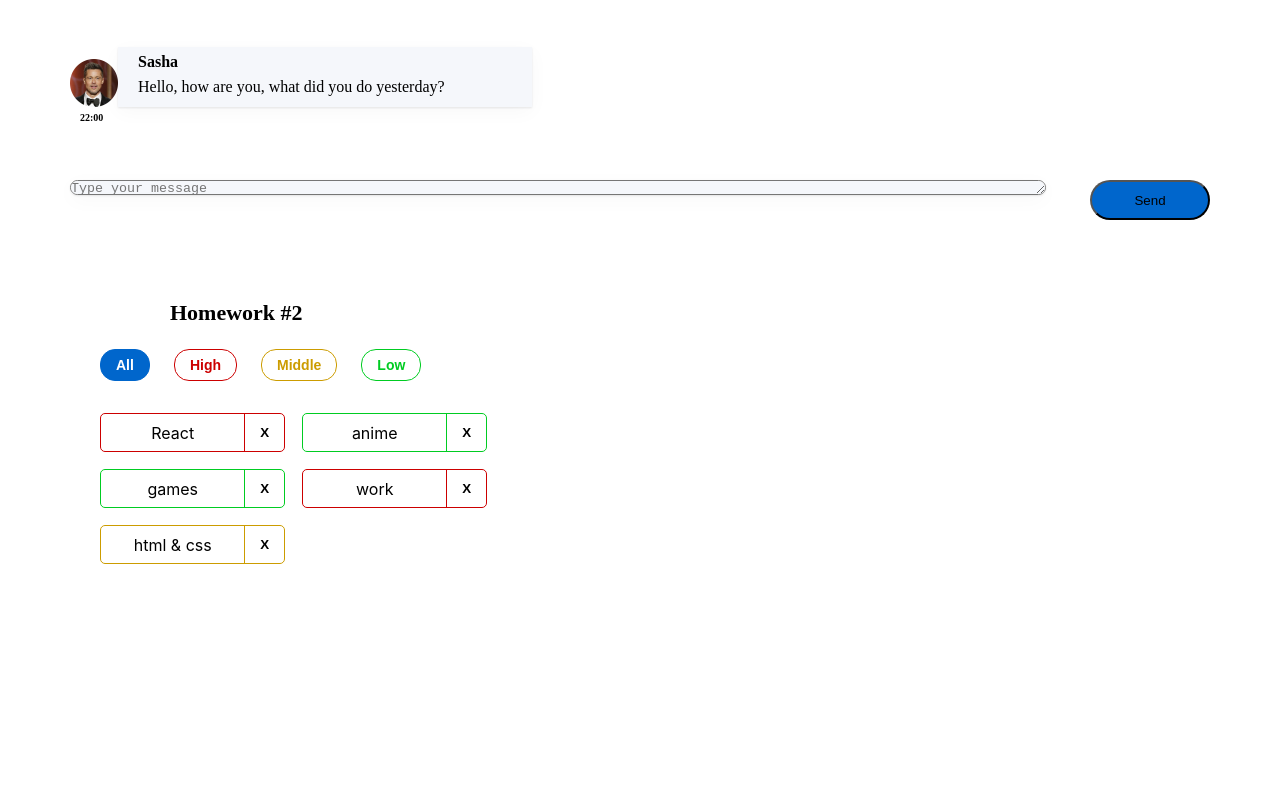
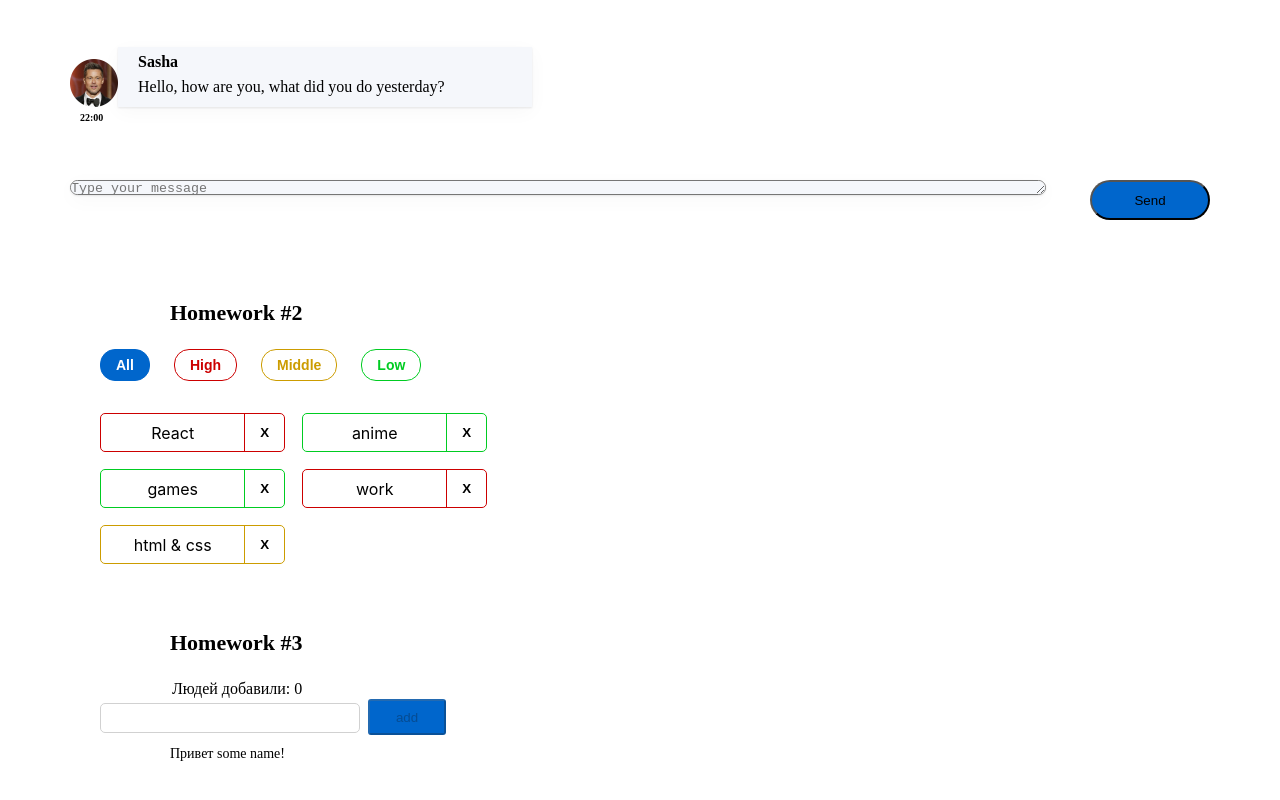
Before and after one commit to developeryudintsev/hometasks, a React (Create React App) app: page / in a window 1280 px wide. Shown: the part 385-1185 px from the top of the page. Before the commit the page ends 1107 px from the top, so only its background shows below. Built offline with nearby package versions, Linux system fonts and the light colour scheme.

Commit message:
home task 3

```diff
--- a/src/s1-main/App.module.css
+++ b/src/s1-main/App.module.css
@@ -15,6 +15,13 @@
     height: 373px;
     left: 100px;
     top: 577px;
+}
+.hw3{
+    position: absolute;
+    width: 1280px;
+    height: 373px;
+    left: 100px;
+    top: 907px;
 }
 
 .hwTitle {
--- a/src/s1-main/App.tsx
+++ b/src/s1-main/App.tsx
@@ -2,6 +2,7 @@ import React from 'react'
 import s from './App.module.css'
 import HW1 from '../s2-homeworks/hw01/HW1'
 import HW2 from '../s2-homeworks/hw02/HW2'
+import HW3 from '../s2-homeworks/hw03/HW3'
 
 function App() {
     return (
@@ -10,7 +11,7 @@ function App() {
 
             {/*раскомментировать по ходу выполнения*/}
             <HW2/>
-            {/*<HW3/>*/}
+            <HW3/>
             {/*<HW4/>*/}
 
             {/*при выполнении дз 5 и более - закомментировать здесь дз 1-4, так как они есть внутри дз 5*/}
--- a/src/s2-homeworks/hw01/message-sender/MessageSender.tsx
+++ b/src/s2-homeworks/hw01/message-sender/MessageSender.tsx
@@ -55,7 +55,7 @@ const MessageSender = (props: any) => {
     return (
         <>
             {messages.map((m) => {
-                console.log(m)
+
                 return (
                     < M
                         key={'message' + m.id}
--- a/src/s2-homeworks/hw02/HW2.tsx
+++ b/src/s2-homeworks/hw02/HW2.tsx
@@ -36,7 +36,6 @@ const defaultAffairs: AffairType[] = [ // need to fix any
 
 // pure helper functions
 export const filterAffairs = (affairs: AffairType[], filter: string): any => { // need to fix any
-    console.log( affairs.filter(f=>f.priority==filter))
     return filter=='all'?affairs:affairs.filter(f=>f.priority==filter) // need to fix
 }
 export const deleteAffair = (affairs: AffairType[], _id: number) => { // need to fix any
--- a/src/s2-homeworks/hw03/Greeting.module.css
+++ b/src/s2-homeworks/hw03/Greeting.module.css
@@ -5,9 +5,25 @@
 }
 
 .error {
+
 }
 
 .input {
+    position: absolute;
+    width: 143px;
+    height: 17px;
+    left: 30px;
+    top: -14px;
+
+    font-family: 'Montserrat';
+    font-style: normal;
+    font-weight: 400;
+    font-size: 14px;
+    line-height: 17px;
+    /* identical to box height */
+
+
+    color: rgba(0, 0, 0, 0.5);
 }
 
 .input:focus {
@@ -17,6 +33,23 @@
 }
 
 .button {
+    display: flex;
+    flex-direction: row;
+    justify-content: center;
+    align-items: center;
+    padding: 5px 24px;
+    gap: 10px;
+
+    position: absolute;
+    width: 78px;
+    height: 36px;
+    left: 268px;
+    top: 20px;
+
+    /* Primary/100 */
+
+    background: #0066CC;
+    border-radius: 3px;
 }
 
 .button:focus {
@@ -29,7 +62,51 @@
 }
 
 .text {
+    position: absolute;
+    width: 193px;
+    height: 20px;
+    left: 72px;
+    top:0px;
+
+    font-family: 'Montserrat';
+    font-style: normal;
+    font-weight: 500;
+    font-size: 16px;
+    line-height: 20px;
+    /* identical to box height */
+
+
+    color: #000000;
+}
+
+.inputClass{
+    box-sizing: border-box;
+
+    position: absolute;
+    left: 0%;
+    right: 0%;
+    top:24px;
+    bottom: 0%;
+width: 260px;
+    height:30px;
+    border: 1px solid #D1D1D1;
+    border-radius: 5px;
 }
 
 .greeting {
+    position: absolute;
+    width: 144px;
+    height: 17px;
+    left: 70px;
+    top: 66px;
+
+    font-family: 'Montserrat';
+    font-style: normal;
+    font-weight: 500;
+    font-size: 14px;
+    line-height: 17px;
+    /* identical to box height */
+
+
+    color: #000000;
 }
--- a/src/s2-homeworks/hw03/Greeting.tsx
+++ b/src/s2-homeworks/hw03/Greeting.tsx
@@ -1,15 +1,16 @@
-import React, {ChangeEvent, KeyboardEvent} from 'react'
+import React, {ChangeEvent, ChangeEventHandler, FocusEventHandler, KeyboardEvent, KeyboardEventHandler} from 'react'
 import s from './Greeting.module.css'
 
 type GreetingPropsType = {
-    name: any // need to fix any
-    setNameCallback: any // need to fix any
-    addUser: any // need to fix any
-    onBlur: any // need to fix any
-    onEnter: any // need to fix any
-    error: any // need to fix any
-    totalUsers: any // need to fix any
-    lastUserName?: any // need to fix any
+    name: string // need to fix any
+    setNameCallback: (e:ChangeEvent<HTMLInputElement>)=>void // need to fix any
+    addUser: ()=>void // need to fix any
+    onBlur: ()=>void // need to fix any
+    onEnter: (e:KeyboardEvent<HTMLInputElement>)=>void // need to fix any
+    error: string // need to fix any
+    totalUsers: number // need to fix any
+    lastUserName:string // need to fix any
+    // setlastUserName?:(lastUserName:string)=>void
 }
 
 // презентационная компонента (для верстальщика)
@@ -23,10 +24,11 @@ const Greeting: React.FC<GreetingPropsType> = (
         error,
         totalUsers,
         lastUserName,
+        // setlastUserName,
     } // деструктуризация пропсов
 ) => {
     const inputClass = s.errorInput // need to fix with (?:)
-
+// lastUserName=name
     return (
         <div id={'hw3-form'} className={s.greetingForm}>
             <div className={s.text}>
@@ -41,10 +43,10 @@ const Greeting: React.FC<GreetingPropsType> = (
                     <input
                         id={'hw3-input'}
                         value={name}
-                        onChange={setNameCallback}
-                        className={inputClass}
-                        onKeyDown={onEnter}
-                        onBlur={onBlur}
+                        onChange={(e)=>setNameCallback(e)}
+                        className={s.inputClass}
+                        onKeyDown={(e)=>onEnter(e)}
+                        onBlur={()=>onBlur()}
                     />
                     <div id={'hw3-error'} className={s.error}>
                         {error}
@@ -53,7 +55,7 @@ const Greeting: React.FC<GreetingPropsType> = (
 
                 <button
                     id={'hw3-button'}
-                    onClick={addUser}
+                    onClick={()=>addUser()}
                     className={s.button}
                     disabled={!name.trim()}
                 >
@@ -66,6 +68,7 @@ const Greeting: React.FC<GreetingPropsType> = (
                     Привет <span id={'hw3-last-user'}>{lastUserName}</span>!
                 </div>
             )}
+
         </div>
     )
 }
--- a/src/s2-homeworks/hw03/GreetingContainer.tsx
+++ b/src/s2-homeworks/hw03/GreetingContainer.tsx
@@ -1,4 +1,4 @@
-import React, { ChangeEvent, KeyboardEvent, useState } from 'react'
+import React, {ChangeEvent, ChangeEventHandler, KeyboardEvent, KeyboardEventHandler, useState} from 'react'
 import Greeting from './Greeting'
 import { UserType } from './HW3'
 
@@ -7,14 +7,27 @@ type GreetingContainerPropsType = {
     addUserCallback: any // need to fix any
 }
 
-export const pureAddUser = (name: any, setError: any, setName: any, addUserCallback: any) => {
+export const pureAddUser = (name: string, setError: (error:string)=>void, setName: (name:string)=>void, addUserCallback: (any)) => {
     // если имя пустое - показать ошибку, иначе - добавить юзера и очистить инпут
+if(name){
+    setName(name)
+    setName('')
+}
 }
 
 export const pureOnBlur = (name: any, setError: any) => { // если имя пустое - показать ошибку
+if(name.trim()==''){
+    setError('Ошибка! Введите имя!')
+}else {
+    setError('')
+}
 }
 
-export const pureOnEnter = (e: any, addUser: any) => { // если нажата кнопка Enter - добавить
+export const pureOnEnter = (e: KeyboardEvent<HTMLInputElement>, addUser: ()=>void) => { // если нажата кнопка Enter - добавить
+    console.log(e.keyCode)
+    if(e.keyCode===13){
+    addUser()
+}
 }
 
 // более простой и понятный для новичков
@@ -26,28 +39,29 @@ const GreetingContainer: React.FC<GreetingContainerPropsType> = ({
     addUserCallback,
 }) => {
     // деструктуризация пропсов
-    const [name, setName] = useState<any>('') // need to fix any
-    const [error, setError] = useState<any>('') // need to fix any
+    const [name, setName] = useState<string>('') // need to fix any
+    const [error, setError] = useState<string>('') // need to fix any
 
-    const setNameCallback = (e: any) => { // need to fix any
-        setName('some name') // need to fix
-
+    const setNameCallback = (e: ChangeEvent<HTMLInputElement>) => { // need to fix any
+        setName(e.currentTarget.value) // need to fix
+        console.log(e.currentTarget.value)
         error && setError('')
     }
     const addUser = () => {
-        pureAddUser(name, setError, setName, addUserCallback)
+        pureAddUser(name, setError, setName, addUserCallback(name))
+        setlastUserName(name)
     }
 
     const onBlur = () => {
         pureOnBlur(name, setError)
     }
 
-    const onEnter = (e: any) => {
+    const onEnter = (e: KeyboardEvent<HTMLInputElement>) => {
         pureOnEnter(e, addUser)
     }
 
-    const totalUsers = 0 // need to fix
-    const lastUserName = 'some name' // need to fix
+    const totalUsers = users.length // need to fix
+    let [lastUserName,setlastUserName] =useState('some name') // need to fix
 
     return (
         <Greeting
@@ -59,6 +73,7 @@ const GreetingContainer: React.FC<GreetingContainerPropsType> = ({
             error={error}
             totalUsers={totalUsers}
             lastUserName={lastUserName}
+            // setlastUserName={setlastUserName}
         />
     )
 }
--- a/src/s2-homeworks/hw03/HW3.tsx
+++ b/src/s2-homeworks/hw03/HW3.tsx
@@ -2,6 +2,7 @@ import React, { useState } from 'react'
 import { v1 } from 'uuid'
 import s2 from '../../s1-main/App.module.css'
 import GreetingContainer from './GreetingContainer'
+import user from "../hw08/User";
 
 /*
 * 1 - описать тип UserType
@@ -19,25 +20,29 @@ import GreetingContainer from './GreetingContainer'
 
 // types
 export type UserType = {
-    _id: any // need to fix any
-    name: any // need to fix any
+    _id: number // need to fix any
+    name: string // need to fix any
 }
 
-export const pureAddUserCallback = (name: any, setUsers: any, users: any) => { // need to fix any
+export const pureAddUserCallback = (name: string, setUsers:(users:UserType[])=>void, users: UserType[]) => { // need to fix any
     const user = { // need to fix
+        _id:users.length+1,
+        name:name,
     }
+
     setUsers([...users, user])
 }
 
 const HW3 = () => {
-    const [users, setUsers] = useState<any>([]) // need to fix any
+    const [users, setUsers] = useState<UserType[]>([]) // need to fix any
+    const addUserCallback = (name: string) => { // need to fix any
+        pureAddUserCallback(name, setUsers, users)
 
-    const addUserCallback = (name: any) => { // need to fix any
-        pureAddUserCallback(name, setUsers, users)
     }
+    console.log(users)
 
     return (
-        <div id={'hw3'}>
+        <div id={'hw3'} className={s2.hw3}>
             <div className={s2.hwTitle}>Homework #3</div>
             {/*для автоматической проверки дз (не менять)*/}
 
```
